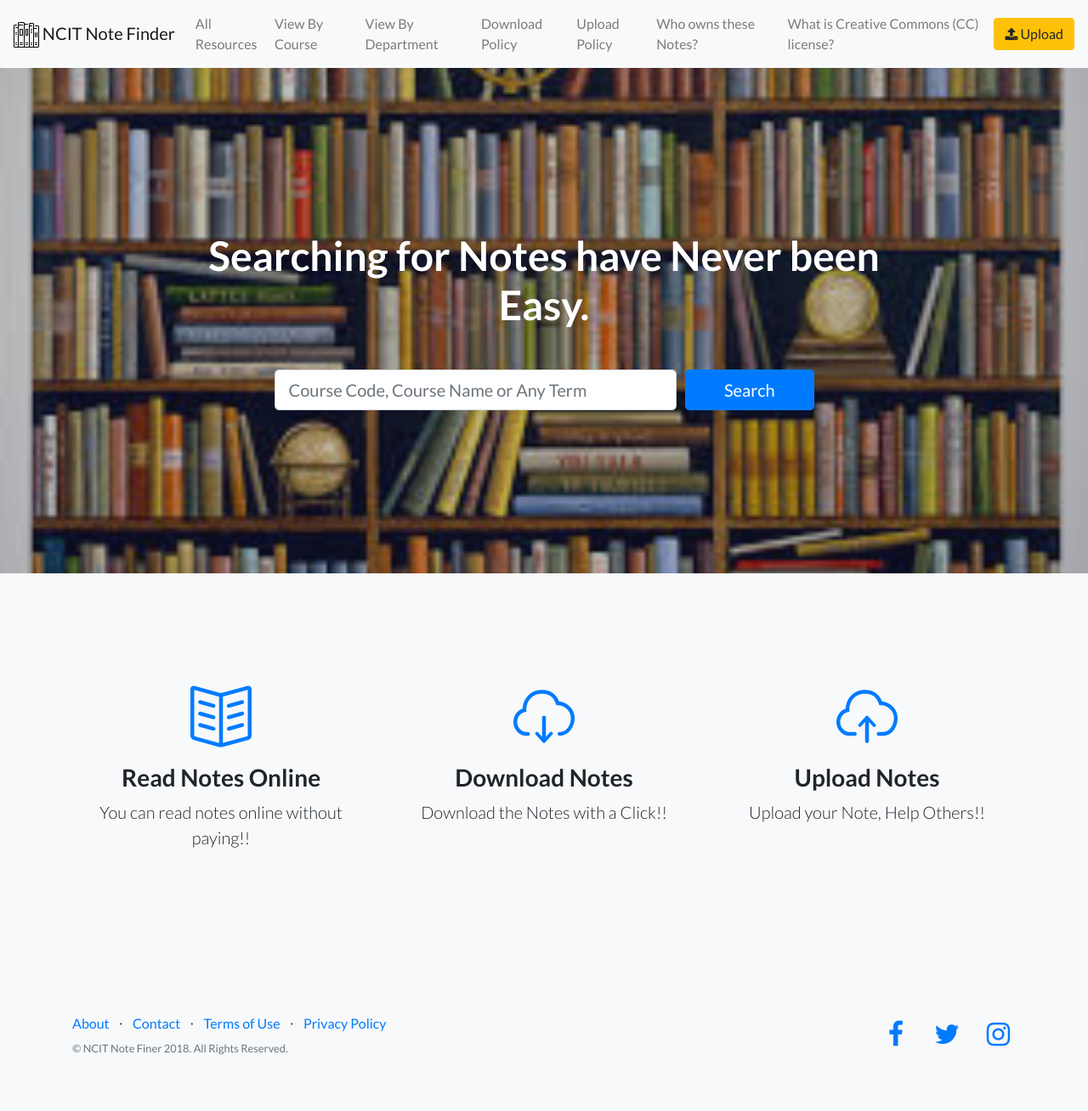
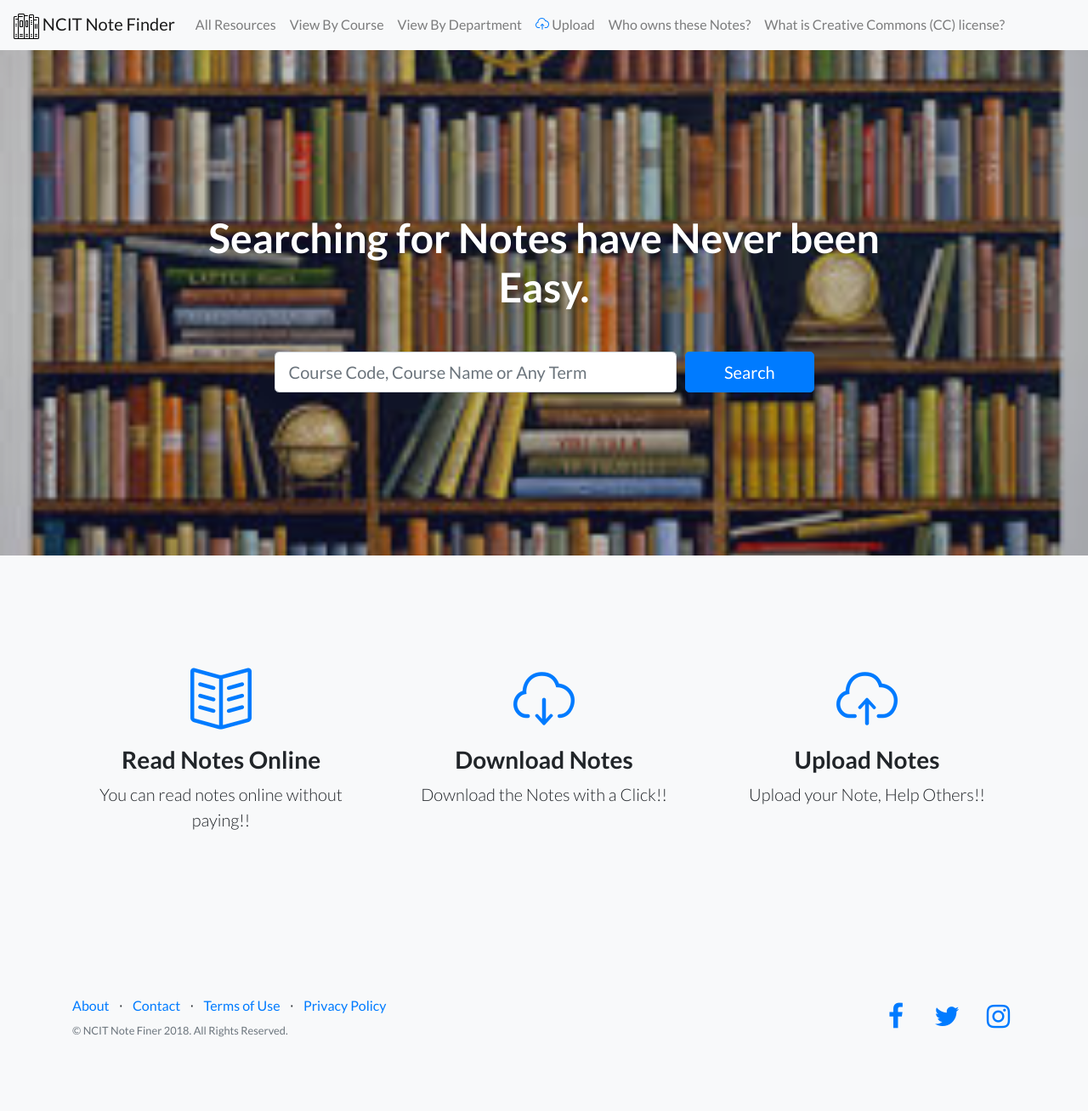
Before and after one commit to poshan0126/NCIT-Note-Finder, a Django app: page / in a window 1280 px wide. Shown: the whole page at 85% size. After the commit the page ends 1221 px from the top, so only its background shows below. Run offline with Django 3.2, Linux system fonts and the light colour scheme; data that the repository does not hold is empty; some libraries are stand-ins or nearby versions.

Commit message:
Removes ugly upload button from far right of navbar

```diff
--- a/notefinder/templates/base.html
+++ b/notefinder/templates/base.html
@@ -58,11 +58,9 @@
           <li class="nav-item">
             <a class="nav-link" href="/">View By Department</a>
           </li>
+
           <li class="nav-item">
-            <a class="nav-link" href="/">Download Policy</a>
-          </li>
-          <li class="nav-item">
-            <a class="nav-link" href="/">Upload Policy</a>
+            <a class="nav-link" href="{% url 'AddResource' %}"><i class="icon-cloud-upload m-auto text-primary"></i> Upload</a>
           </li>
           <li class = "nav-item">
             <a class = "nav-link" href = "/">Who owns these Notes?</a>
@@ -73,13 +71,6 @@
           </li>
         </ul>
       </div>
-
-      {% if request.path_info == "/add_resource/" or request.path_info == "/add_resource_file/" or request.path_info == "/add_resource_url/" %}
-
-
-        {% else %}
-          <a class="btn btn-warning" href="{% url 'AddResource' %}"><i class = "fa fa-upload"></i> Upload</a>
-        {% endif %}
 
     </nav>
 
```
